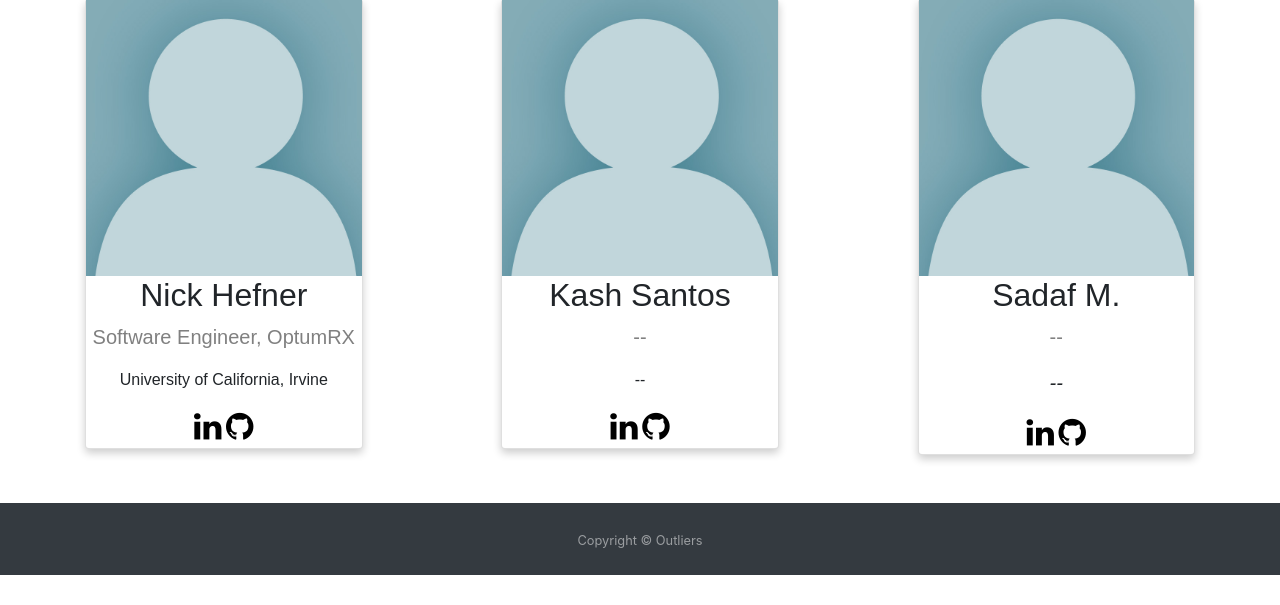
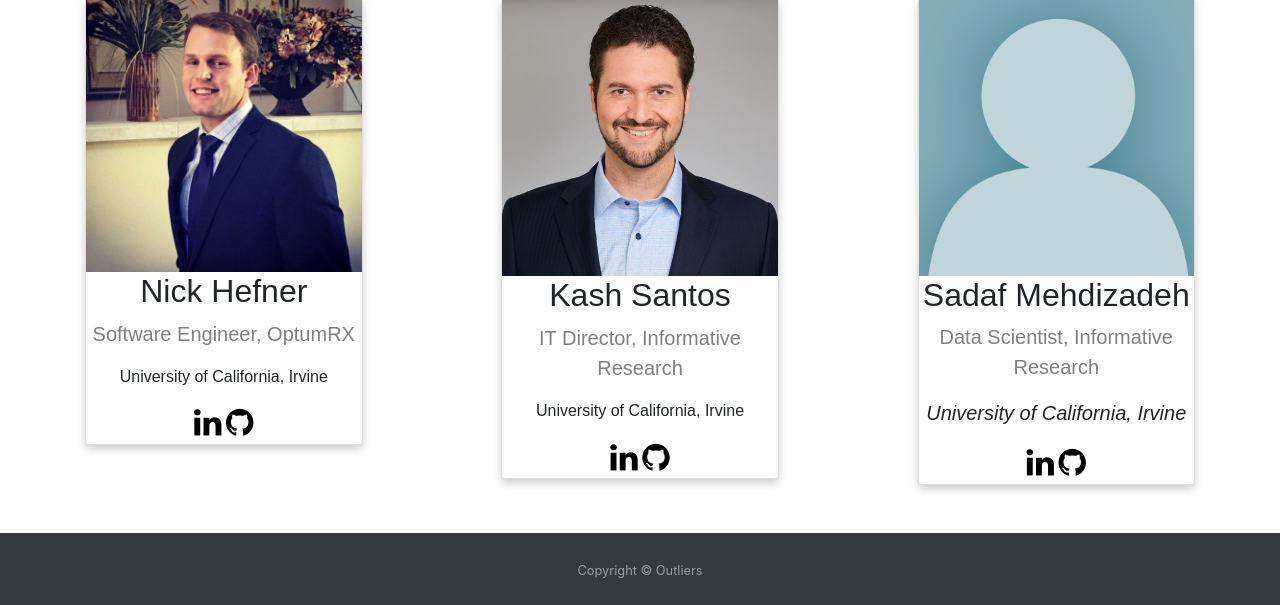
Before and after one commit to nhefner12/OCRUG-2019-11, a Flask app: page /team in a window 1280 px wide. Shown: the part 453-1058 px from the top of the page. Before the commit the page ends 1028 px from the top, so only its background shows below. Run offline with Flask 2, Linux system fonts and the light colour scheme; some libraries are stand-ins or nearby versions; grey boxes are pictures that could not be loaded.

Commit message:
Teams page updated and pictures added

```diff
--- a/src/front-end/templates/Team.html
+++ b/src/front-end/templates/Team.html
@@ -9,7 +9,7 @@
   <div class="team-flexbox">
     <div class=team-flexbox-item>
       <div class="card">
-        <img src="{{ url_for('static', filename='assets/default-user.jpg') }}" alt="Nick" style="width:100%">
+        <img src="{{ url_for('static', filename='assets/ProfilePicNick.jpg') }}" alt="Nick" style="width:100%">
         <h2>Nick Hefner</h2>
         <p class="title">Software Engineer, OptumRX</p>
         <p>University of California, Irvine</p>
@@ -21,22 +21,22 @@
     </div>
     <div class=team-flexbox-item>
       <div class="card">
-        <img src="{{ url_for('static', filename='assets/default-user.jpg') }}" alt="Kash" style="width:100%">
+        <img src="{{ url_for('static', filename='assets/ProfilePicKash.PNG') }}" alt="Kash" style="width:100%">
         <h2>Kash Santos</h2>
-        <p class="title">--</p>
-        <p>--</p>
+        <p class="title">IT Director, Informative Research</p>
+        <p>University of California, Irvine</p>
         <div style="margin: 1% 0;">
-          <a href="#"><i class="fa fa-linkedin fa-2x"></i></a>
-          <a href="#"><i class="fa fa-github fa-2x"></i></a>
+          <a href="https://www.linkedin.com/in/kashsantos/"><i class="fa fa-linkedin fa-2x"></i></a>
+          <a href="https://github.com/ksantos79"><i class="fa fa-github fa-2x"></i></a>
         </div>
       </div>
     </div>
     <div class=team-flexbox-item>
       <div class="card">
         <img src="{{ url_for('static', filename='assets/default-user.jpg') }}" alt="Sadaf" style="width:100%">
-        <h2>Sadaf M.</h2>
-        <p class="title">--</p>
-        <p class="education">--</p>
+        <h2>Sadaf Mehdizadeh</h2>
+        <p class="title">Data Scientist, Informative Research</p>
+        <p class="education">University of California, Irvine</p>
         <div style="margin: 1% 0;">
           <a href="#"><i class="fa fa-linkedin fa-2x"></i></a>
           <a href="#"><i class="fa fa-github fa-2x"></i></a>
```
Also changed, not shown: src/front-end/static/assets/ProfilePicKash.PNG (added), src/front-end/static/assets/ProfilePicNick.jpg (added).
